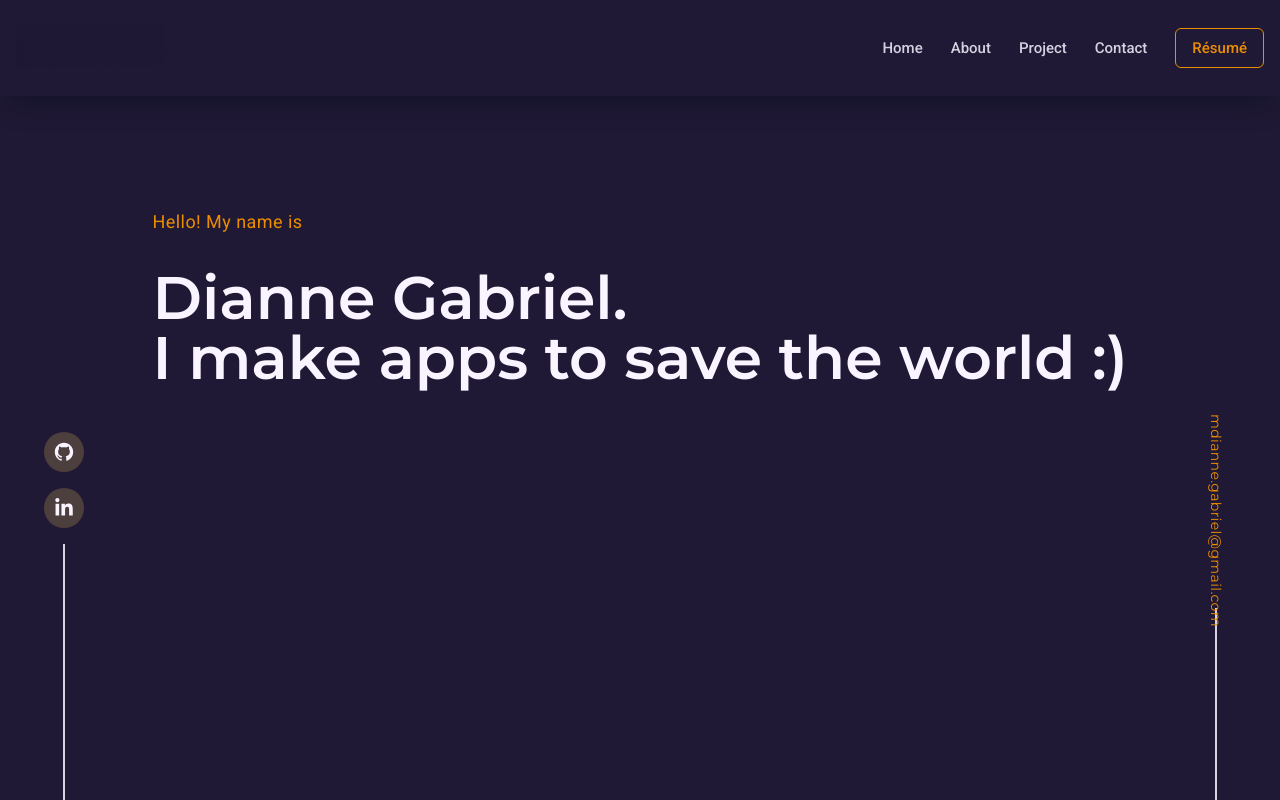
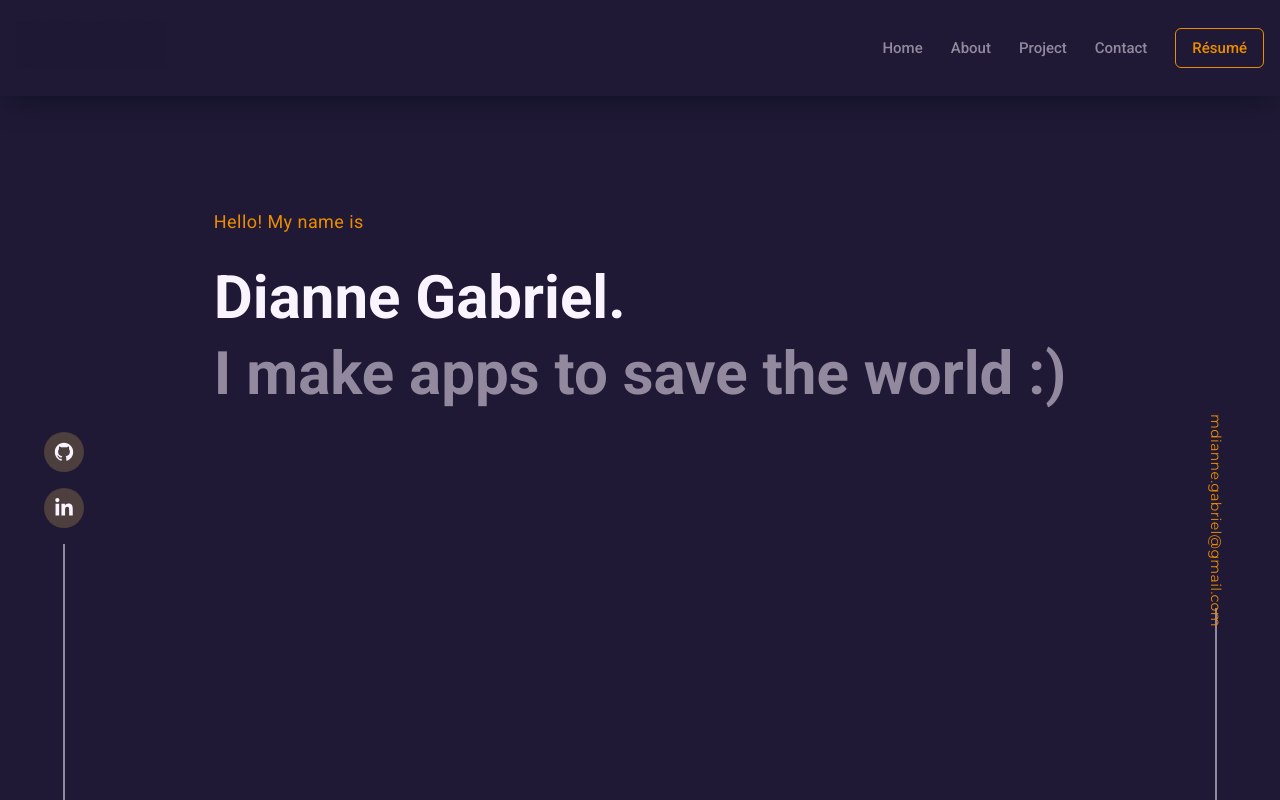
Before and after one commit to diannegabriel/website, a Next.js app: page / in a window 1280 px wide. Built offline with nearby package versions, Linux system fonts and the light colour scheme.

Commit message:
Change textDark colour

```diff
--- a/components/Introduction.tsx
+++ b/components/Introduction.tsx
@@ -19,9 +19,9 @@ const Introduction = () => {
         initial={{ y: 10, opacity: 0 }}
         animate={{ y: 0, opacity: 1 }}
         transition={{ duration: 0.5, delay: 0.7 }}
-        className="text-4xl lgL:text-6xl font-bodyFont font-semibold flex flex-col"
+        className="text-4xl lgL:text-6xl font-titleFont font-semibold flex flex-col"
       >
-        Dianne Gabriel. <span>I make apps to save the world :)</span>
+        Dianne Gabriel. <span className="text-textDark mt-2 lgL:mt-4">I make apps to save the world :)</span>
       </motion.h1>
     </section>
   );
--- a/tailwind.config.js
+++ b/tailwind.config.js
@@ -39,7 +39,7 @@ module.exports = {
         bodyBgColor: "#201935",
         textAccent: "#EC8D00",
         textLight: "#F9F4FF",
-        textDark: "#D7D0E0",
+        textDark: "#92899E",
         hoverColor: "rgba(255, 214, 100, 0.2)"
       }
     },
```
